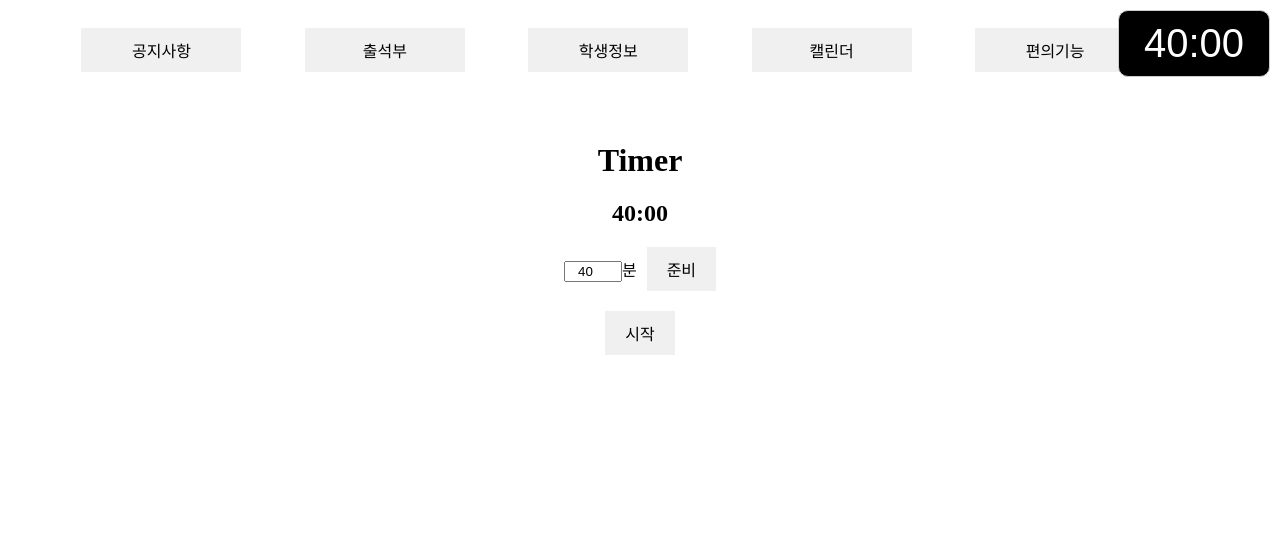
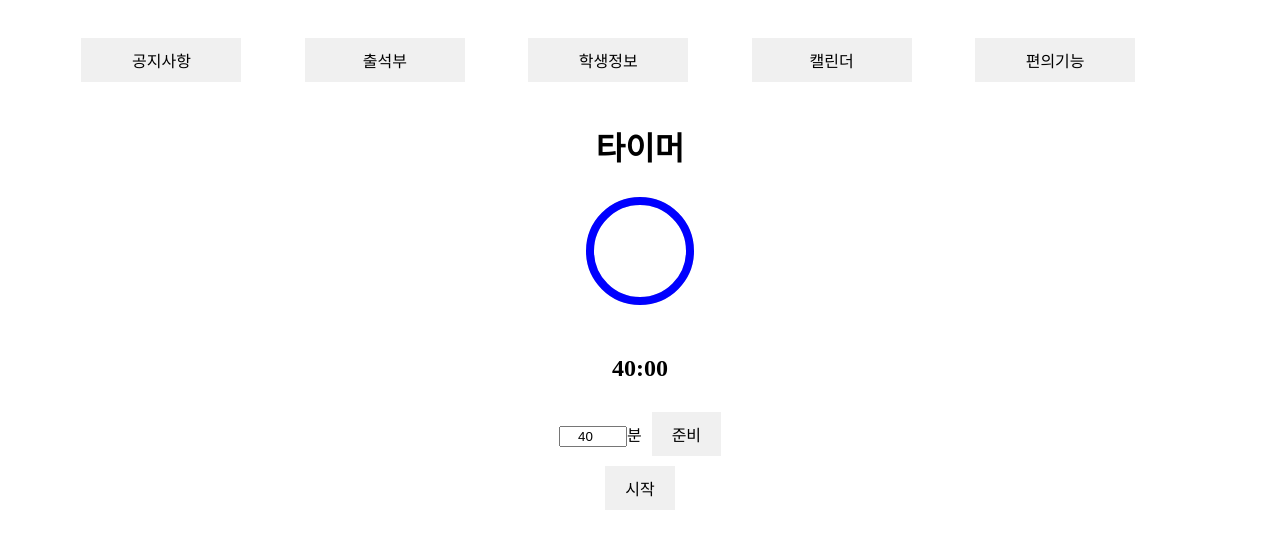
Before and after one commit to public-final-Project-PROJECT/DingDong-React, a React (Create React App) app: page /Timer in a window 1280 px wide. Shown: the top 548 px of the page. Built offline with nearby package versions, Linux system fonts and the light colour scheme; no server answers.

Commit message:
타이머 시간 감소 시각화

```diff
--- a/src/asset/css/SmallTimer.css
+++ b/src/asset/css/SmallTimer.css
@@ -1,17 +1,23 @@
 /* 고정 타이머 css */
 
+.small-timer.complete {
+    color: #ffffff;
+    font-size: 1.2rem;
+    background-color: red;
+
+}
+
+
+/* 오른쪽 상단 타이머 */
 .small-timer {
     position: fixed;
     top: 10px;
     right: 10px;
-    background-color: #fff;
-    border: 1px solid #ccc;
-    padding: 5px 10px;
-    border-radius: 5px;
-    font-size: 1.5rem;
-    color: #000;
+    color: #fff;
+    padding: 5px 10px; /* 크기 증가 */
+    border-radius: 10px;
+    font-size: 1.2rem; /* 크기 증가 */
+    font-family: Arial, sans-serif;
+    z-index: 1000;
+    background-color: #000; /* 기본 배경색 */
 }
-
-.small-timer.complete {
-    color: red;
-}
--- a/src/asset/css/Timer.css
+++ b/src/asset/css/Timer.css
@@ -1,37 +1,29 @@
 /* Timer.css */
 
-
-/* 오른쪽 상단 타이머 */
-.small-timer {
-    position: fixed;
-    top: 10px;
-    right: 10px;
-    color: #fff;
-    padding: 10px 25px; /* 크기 증가 */
-    border-radius: 10px;
-    font-size: 40px; /* 크기 증가 */
-    font-family: Arial, sans-serif;
-    z-index: 1000;
-    background-color: #000; /* 기본 배경색 */
+.center-container {
+    display: flex;
+    justify-content: center;
+    align-items: center;
+    flex-direction: column;
+    text-align: center;
 }
 
-.small-timer.complete {
-    background-color: red; /* 타이머 완료 배경색 */
-}
-
-/* 중앙 컨테이너 */
-.center-container {
-    text-align: center;
-    margin-top: 50px;
-}
-
-/* 입력 컨테이너 */
-.input-container {
+.circle-timer {
+    position: relative;
     margin-bottom: 20px;
 }
 
-/* 입력 필드 */
-.input {
-    width: 50px;
+input {
+    width: 60px;
     text-align: center;
 }
+
+button {
+    margin-top: 10px;
+    padding: 10px 20px;
+    font-size: 16px;
+}
+
+svg {
+    transform: rotate(-90deg);  /* 원형이 90도 회전하여 시작을 위로 맞추기 */
+}
--- a/src/pages/Timer.js
+++ b/src/pages/Timer.js
@@ -27,7 +27,7 @@
  *  - 확인 버튼 클릭 시 타이머 초기화된 후 설정화면으로 돌아감 [구현]
  *
  *  am 06:33
- *  - 타이머 크기 증가
+ *  - 타이머 크기 증가 [구현]
  *
  *
  * am 10:07
@@ -38,37 +38,42 @@
  *  - 편의기능 안에서의 이동, 새로고침은 가능하나 헤더의 다른 페이지 클릭 시 고정 타이머가 사라짐
  *  - 타이머 페이지에서 계속 작동함
  *  (동작: 사람이나 생명체의 움직임 , 작동: 기계류의 움직임)
+ *
+ *
+ * 12월 22일 pm 07:11
+ *  - 메인 타이머 UI 에 원형 프로그레스(?) 추가 [구현]
+ *  - 시간 감소 시각화 [구현]
+ *  - 진행 상태 업데이트 [구현]
+ *  - 부드럽게 동글한 애니메이션 효과 추가 [구현]
+ *
+ * pm 07:32
+ * [문제]: 1) 메인 타이머가 왼쪽으로 치우치는 현상 발생
+ *
+ * pm 08:43
+ *  - 메인 타이머 중앙으로 배치 [구현]
+ *  - 사용자가 시간을 설정 시 원형 테두리가 타이머가 감소할 때마다 조정되며, 이 값이 줄어들수록 원형 테두리도 줄어듬 [구현]
+ *  -
  **/
 
 
 
 import React, { useState, useEffect } from "react";
-import SmallTimer from "./SmallTimer"; // 작은 타이머 컴포넌트
 import "../asset/css/Timer.css";
 
 const Timer = () => {
-    const [time, setTime] = useState(2400);
+    const [time, setTime] = useState(2400);  // 기본 시간 (40분)
     const [isRunning, setIsRunning] = useState(false);
     const [inputTime, setInputTime] = useState(40);
     const [isComplete, setIsComplete] = useState(false);
 
-    useEffect(() => {
-        const storedTime = localStorage.getItem("countdown-time");
-        const storedRunning = localStorage.getItem("countdown-running");
-
-        if (storedTime) setTime(parseInt(storedTime, 10));
-        if (storedRunning === "true") setIsRunning(true);
-    }, []);
+    const radius = 50;  // 원의 반지름
+    const circumference = 2 * Math.PI * radius;  // 원 둘레
 
     useEffect(() => {
         let timer;
         if (isRunning && time > 0) {
             timer = setInterval(() => {
-                setTime((prevTime) => {
-                    const newTime = prevTime - 1;
-                    localStorage.setItem("countdown-time", newTime);
-                    return newTime;
-                });
+                setTime((prevTime) => prevTime - 1);
             }, 1000);
         } else if (time === 0) {
             setIsComplete(true);
@@ -78,10 +83,6 @@ const Timer = () => {
         return () => clearInterval(timer);
     }, [isRunning, time]);
 
-    useEffect(() => {
-        localStorage.setItem("countdown-running", isRunning);
-    }, [isRunning]);
-
     const handleStart = () => {
         setIsRunning(true);
     };
@@ -89,7 +90,6 @@ const Timer = () => {
     const handleSetTime = () => {
         const newTime = inputTime * 60;
         setTime(newTime);
-        localStorage.setItem("countdown-time", newTime);
         setIsRunning(false);
         setIsComplete(false);
     };
@@ -100,26 +100,49 @@ const Timer = () => {
         setIsComplete(false);
     };
 
+    // 남은 시간에 맞는 dashoffset 계산
+    const strokeDashoffset = circumference - (time / (inputTime * 60)) * circumference;
+
     return (
         <>
-            {/* 오른쪽 상단 고정된 타이머 */}
-            <SmallTimer time={time} isComplete={time === 0} />
-
-            {/* 메인 타이머 UI */}
             <div className="center-container">
                 {isComplete ? (
                     <>
-                        <h1 style={{ color: "red" }}>타이머 시작</h1>
-                        <button onClick={handleReset}>확인</button>
+                        <h1 style={{ color: "red" }}>타이머 완료!</h1>
+                        <button onClick={handleReset}>리셋</button>
                     </>
                 ) : (
                     <>
-                        <h1>Timer</h1>
-                        <h2 style={{ color: time === 0 ? "red" : "#000" }}>
-                            {`${String(Math.floor(time / 60)).padStart(2, "0")}:${String(
-                                time % 60
-                            ).padStart(2, "0")}`}
-                        </h2>
+                        <h1>타이머</h1>
+                        <div className="circle-timer">
+                            <svg width="120" height="120" viewBox="0 0 120 120">
+                                <circle
+                                    cx="60"
+                                    cy="60"
+                                    r={radius}
+                                    stroke="lightgray"
+                                    strokeWidth="8"
+                                    fill="none"
+                                />
+                                <circle
+                                    cx="60"
+                                    cy="60"
+                                    r={radius}
+                                    stroke="blue"
+                                    strokeWidth="8"
+                                    fill="none"
+                                    strokeDasharray={circumference}
+                                    strokeDashoffset={strokeDashoffset}
+                                    strokeLinecap="round"
+                                    style={{
+                                        transition: isRunning ? "stroke-dashoffset 1s linear" : "none", // 타이머가 실행 중일 때만 애니메이션 적용
+                                    }}
+                                />
+                            </svg>
+                        </div>
+                        <h2>{`${String(Math.floor(time / 60)).padStart(2, "0")}:${String(
+                            time % 60
+                        ).padStart(2, "0")}`}</h2>
                         <div className="input-container">
                             <input
                                 type="number"
```
